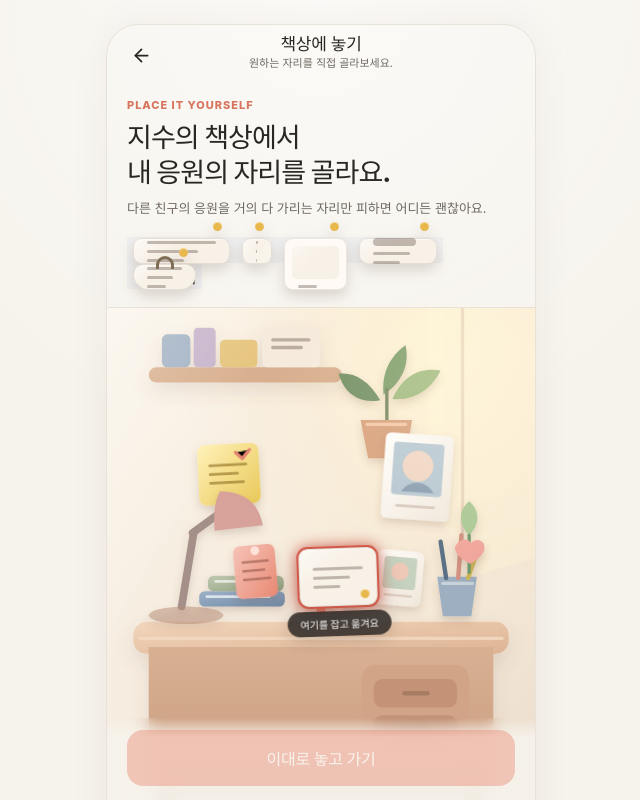
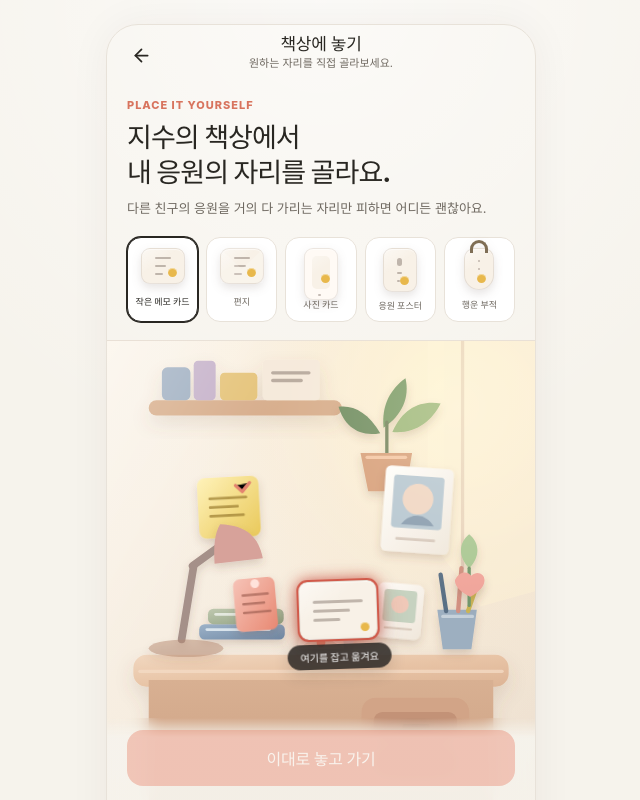
Before and after one commit to Likelion-Yonsei-14th/14-DEMODAY-FRONTEND-CHAK, a React (Vite) app: page /prototype/support/jisu/placement in a window 1280 px wide. Shown: the top 800 px of the page, without its empty margins (319-959 px from the left). Built offline with nearby package versions, Linux system fonts and the light colour scheme; a web font is replaced by a local one.

Commit message:
style: add desk object form picker

```diff
--- a/src/features/supporter/supporterFlow.css
+++ b/src/features/supporter/supporterFlow.css
@@ -259,3 +259,100 @@
   from { opacity: 0; transform: scale(.4) rotate(-18deg); }
   to { opacity: 1; transform: scale(1) rotate(0); }
 }
+
+
+.placement-object-picker {
+  display: grid;
+  grid-template-columns: repeat(5, minmax(0, 1fr));
+  gap: 8px;
+}
+
+.placement-object-option {
+  min-width: 0;
+  display: grid;
+  justify-items: center;
+  gap: 7px;
+  padding: 10px 4px 9px;
+  border: 1px solid var(--color-border-subtle);
+  border-radius: 14px;
+  background: var(--color-surface-raised);
+  color: var(--color-content-secondary);
+  font-size: 9px;
+  line-height: 13px;
+  font-weight: 700;
+  cursor: pointer;
+}
+
+.placement-object-option--selected {
+  border-color: var(--color-content-primary);
+  box-shadow: 0 0 0 1px var(--color-content-primary);
+  color: var(--color-content-primary);
+}
+
+.placement-object-option__preview {
+  position: relative;
+  width: 44px;
+  height: 36px;
+  display: block;
+}
+
+.placement-object-option__preview.desk-object--photo-card {
+  width: 34px;
+  height: 42px;
+}
+
+.placement-object-option__preview.desk-object--poster-card {
+  width: 34px;
+  height: 44px;
+}
+
+.placement-object-option__preview.desk-object--charm {
+  width: 30px;
+  height: 42px;
+}
+
+.placement-object-option__preview .desk-object__visual {
+  filter: drop-shadow(0 4px 5px rgba(73, 48, 35, .13));
+}
+
+.placement-object-option__preview .desk-object__line {
+  height: 2px;
+  gap: 3px;
+}
+
+.support-complete__object .desk-object__visual {
+  width: 108px;
+  height: 82px;
+  filter: drop-shadow(0 18px 22px rgba(81, 56, 43, .16));
+}
+
+.support-complete__object.desk-object--photo-card .desk-object__visual {
+  width: 76px;
+  height: 96px;
+}
+
+.support-complete__object.desk-object--poster-card .desk-object__visual {
+  width: 78px;
+  height: 104px;
+}
+
+.support-complete__object.desk-object--charm .desk-object__visual {
+  width: 68px;
+  height: 92px;
+}
+
+.support-complete__object.desk-object--letter .desk-object__visual {
+  width: 112px;
+  height: 72px;
+}
+
+@media (max-width: 360px) {
+  .placement-object-picker {
+    gap: 6px;
+  }
+
+  .placement-object-option {
+    padding-inline: 2px;
+    font-size: 8px;
+  }
+}
```
